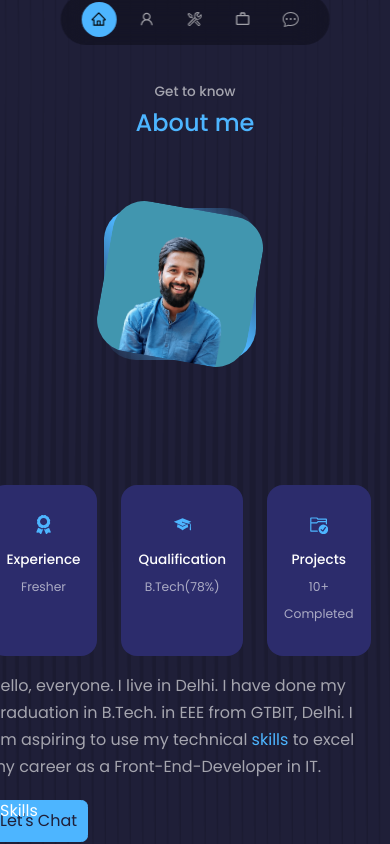
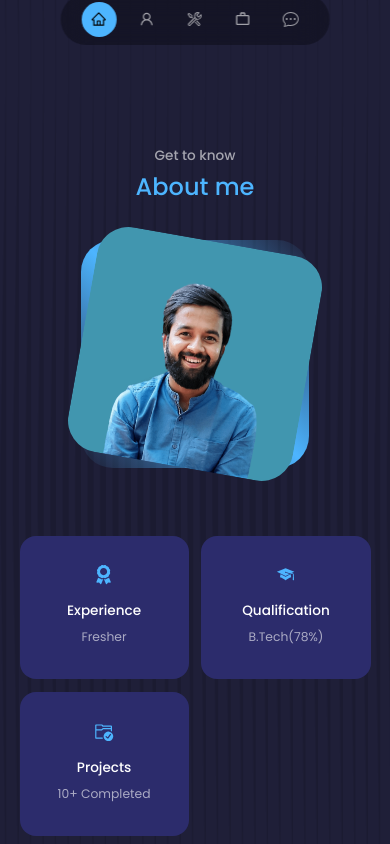
Before and after one commit to ash14ish/My-Portfolio, a React (Create React App) app: page / in a window 390 px wide. Shown: the part 780-1624 px from the top of the page. Built offline with nearby package versions, Linux system fonts and the light colour scheme.

Commit message:
portfolio

```diff
--- a/src/components/About/About.css
+++ b/src/components/About/About.css
@@ -93,4 +93,39 @@ small {
 }
 
 @media (max-width: 600px) {
+  #about {
+    height: 100%;
+  }
+
+  .about__me {
+    width: 65%;
+    margin: 0 auto;
+  }
+
+  .about__cards {
+    grid-template-columns: repeat(2, 1fr);
+    justify-content: center;
+    gap: 0.8rem;
+  }
+
+  .about__content {
+    text-align: center;
+  }
+
+  .about__content p {
+    margin: 0.6rem 0 0.9rem 0;
+    text-align: left;
+    font-size: 0.85rem;
+  }
+
+  .about__content > a {
+    font-size: 0.85rem;
+    padding: 0.2rem 0.5rem;
+  }
+
+  /* .about__card:last-child {
+    grid-column: span 2;
+    width: 50vw;
+    justify-self: center;
+  } */
 }
--- a/src/index.css
+++ b/src/index.css
@@ -77,7 +77,7 @@ h1 {
 }
 
 section {
-  margin-top: 3rem;
+  margin-top: 5rem;
   padding-top: 1rem;
   height: 100vh;
 }
@@ -155,7 +155,7 @@ img {
   }
 
   section {
-    margin-top: 0;
+    margin-top: 4rem;
   }
 
   .container {
```
